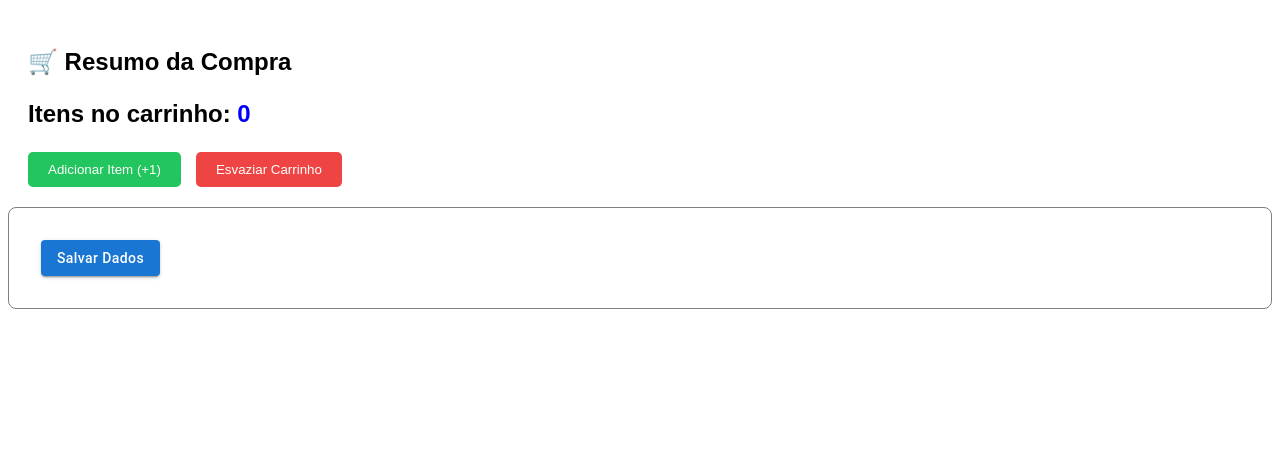
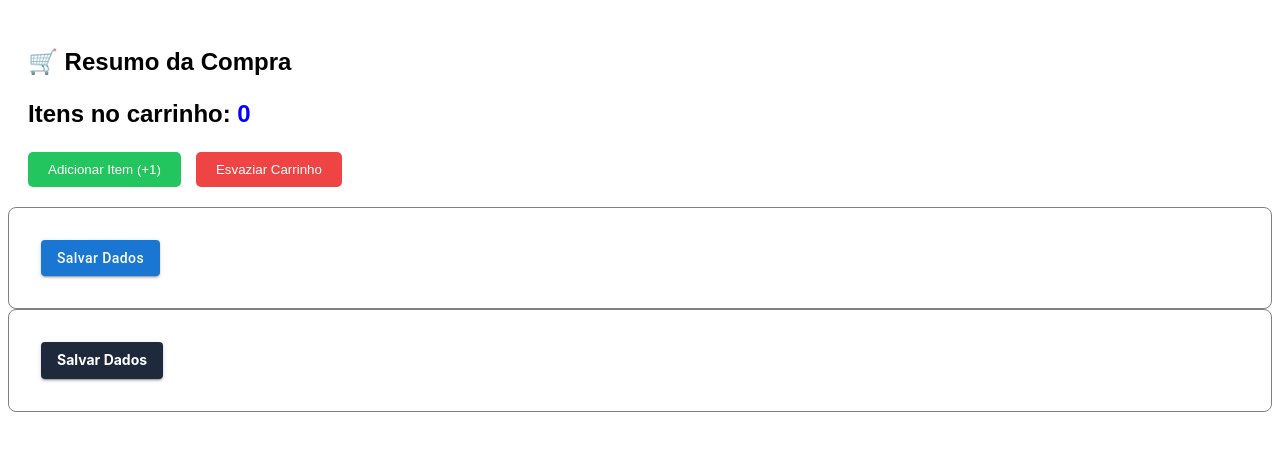
Before and after one commit to jeancarloslima/teste-007-redux-e-materialui, a React (Vite) app: page / in a window 1280 px wide. Shown: the top 450 px of the page. Built offline with nearby package versions, Linux system fonts and the light colour scheme.

Commit message:
Criando tema personalizado com Material UI

```diff
--- a/src/App.jsx
+++ b/src/App.jsx
@@ -1,12 +1,14 @@
 import "./App.css";
 import Tela01 from "./Tela01";
 import Tela02 from "./Tela02";
+import Tela03 from "./Tela03";
 
 function App() {
   return (
     <>
       <Tela01 />
       <Tela02 />
+      <Tela03 />
     </>
   );
 }
--- /dev/null
+++ b/src/Tela03/index.jsx
@@ -0,0 +1,27 @@
+import { createTheme, ThemeProvider } from "@mui/material/styles";
+import Tela02 from "../Tela02";
+
+const meuTema = createTheme({
+  palette: {
+    primary: {
+      main: "#1e293b",
+    },
+    secondary: {
+      main: "#3b82f6",
+    },
+  },
+  typography: {
+    fontFamily: "Inter, sans-serif",
+    button: {
+      fontWeight: 700,
+    },
+  },
+});
+
+export default function Tela03() {
+  return (
+    <ThemeProvider theme={meuTema}>
+      <Tela02 />
+    </ThemeProvider>
+  );
+}
```
